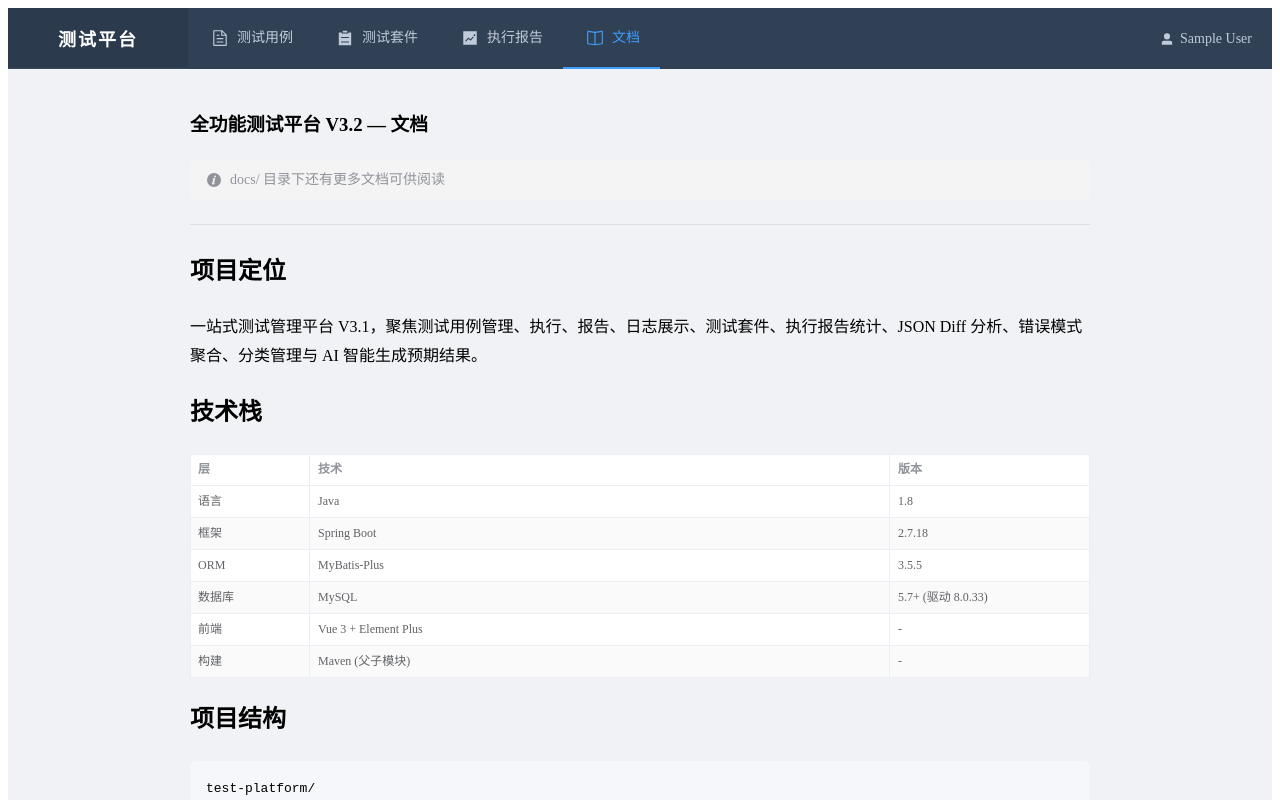
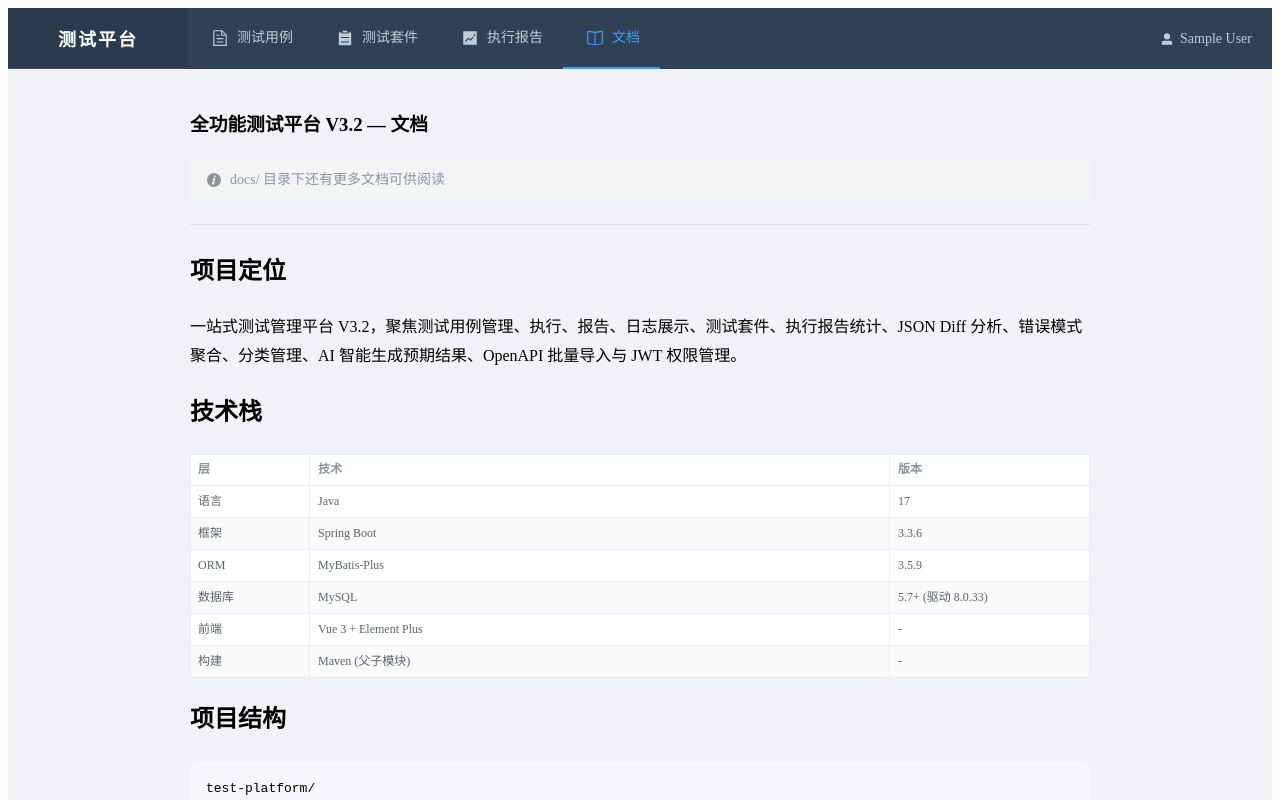
Before and after one commit to Greada/test-platform, a Vue app in the folder test-platform/frontend/: page /docs in a window 1280 px wide. Shown: the top 800 px of the page. Built offline with nearby package versions, Linux system fonts and the light colour scheme; sample sign-in values are in the browser's storage.

Commit message:
同步文档：更新阶段总结报告/README/DocView.vue 至 SB3 升级后状态

```diff
--- a/test-platform/frontend/src/views/DocView.vue
+++ b/test-platform/frontend/src/views/DocView.vue
@@ -6,7 +6,7 @@
     <el-divider/>
 
     <h2>项目定位</h2>
-    <p>一站式测试管理平台 V3.1，聚焦测试用例管理、执行、报告、日志展示、测试套件、执行报告统计、JSON Diff 分析、错误模式聚合、分类管理与 AI 智能生成预期结果。</p>
+    <p>一站式测试管理平台 V3.2，聚焦测试用例管理、执行、报告、日志展示、测试套件、执行报告统计、JSON Diff 分析、错误模式聚合、分类管理、AI 智能生成预期结果、OpenAPI 批量导入与 JWT 权限管理。</p>
 
     <h2>技术栈</h2>
     <el-table :data="techStack" border stripe size="small" style="width: 100%">
@@ -125,9 +125,9 @@ const docNav = [
 ]
 
 const techStack = [
-  { layer: '语言', tech: 'Java', version: '1.8' },
-  { layer: '框架', tech: 'Spring Boot', version: '2.7.18' },
-  { layer: 'ORM', tech: 'MyBatis-Plus', version: '3.5.5' },
+  { layer: '语言', tech: 'Java', version: '17' },
+  { layer: '框架', tech: 'Spring Boot', version: '3.3.6' },
+  { layer: 'ORM', tech: 'MyBatis-Plus', version: '3.5.9' },
   { layer: '数据库', tech: 'MySQL', version: '5.7+ (驱动 8.0.33)' },
   { layer: '前端', tech: 'Vue 3 + Element Plus', version: '-' },
   { layer: '构建', tech: 'Maven (父子模块)', version: '-' },
@@ -256,8 +256,9 @@ const projectStructure = `test-platform/
 │       │   │   ├── ...
 │       │   │   ├── JsonDiffService.java     # V2.2
 │       │   │   └── ErrorPatternService.java # V2.2
-│       │   └── util/
-│       │       └── OpenApiParser.java       # V3.1
+│       │       └── util/
+│       │           ├── OpenApiParser.java       # V3.1
+│       │           └── SchemaToJsonGenerator.java # V3.1
 │       └── resources/
 │           ├── application.yml
 │           └── sql/
```
Also changed, not shown: 2 other files (tests, documents, lock files or other folders).
